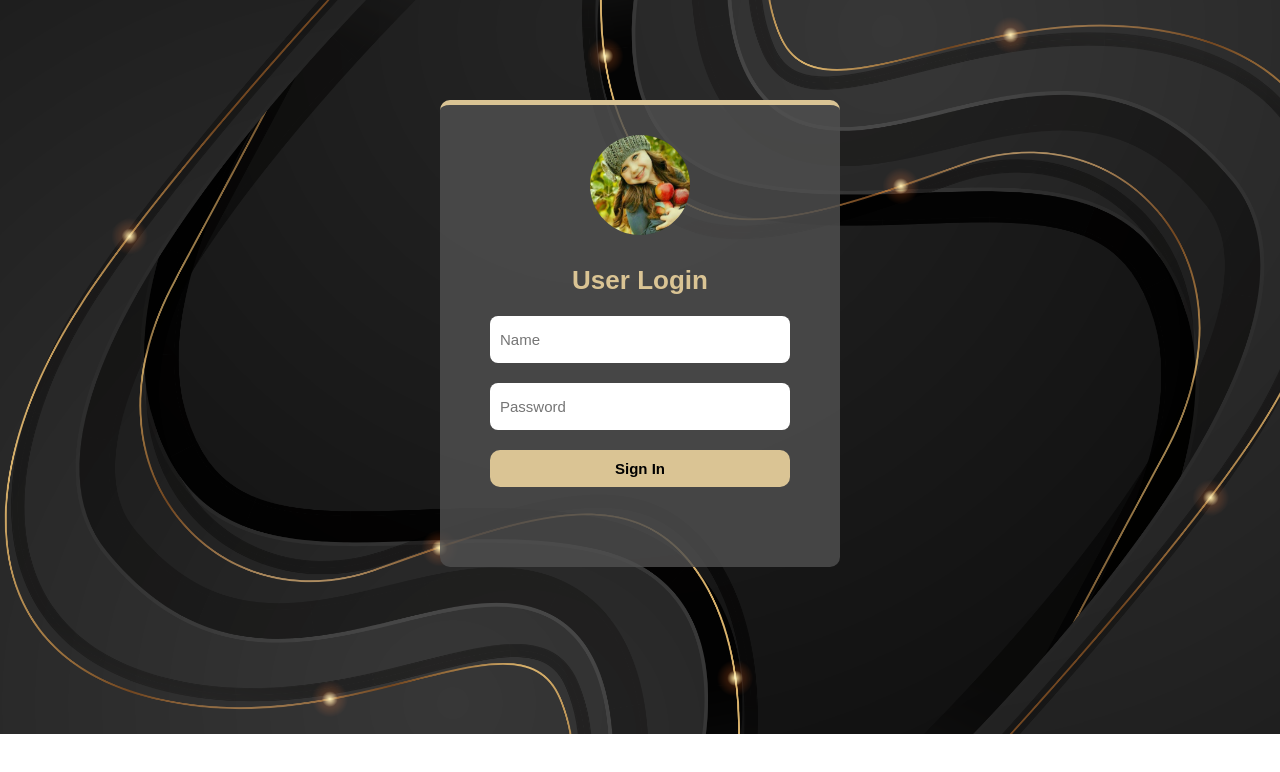
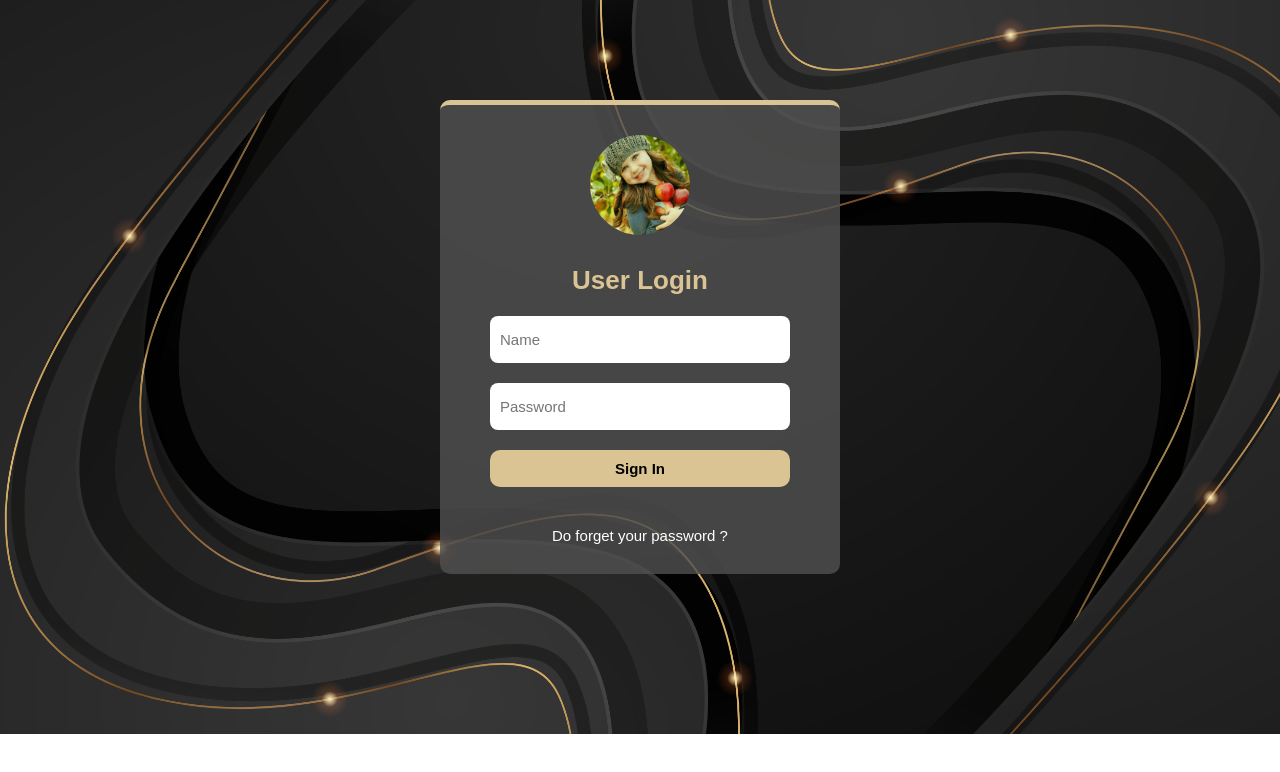
Before and after one commit to MahsumaRezai/From, a React (Create React App) app: page / in a window 1280 px wide. Shown: the top 772 px of the page. Built offline with nearby package versions, Linux system fonts and the light colour scheme.

Commit message:
add last commit for to night

```diff
--- a/src/Componet/Form/Form.js
+++ b/src/Componet/Form/Form.js
@@ -7,11 +7,12 @@ const Form = (props) => {
     return (
         <Fragment>
             <Cart>
-                <FormContact/>
+                <FormContact />
                 <form className={classes.form}>
                     <input placeholder="Name" />
                     <input placeholder="Password" />
                     <Button>Sign In</Button>
+                    <p>Do forget your password ?</p>
 
 
 
--- a/src/Componet/Form/Form.module.css
+++ b/src/Componet/Form/Form.module.css
@@ -18,6 +18,10 @@ input {
 }
 input:focus-visible {
     outline: none;
+}
+.form p {
+    color: white;
+    font-size: 15px;
 }
 
 
--- a/src/index.css
+++ b/src/index.css
@@ -25,7 +25,7 @@ body {
   padding: 10px;
   font-weight: bold;
   border-radius: 10px;
-  margin-bottom: 50px
+  margin-bottom: 20px
 }
 h1{
   font-size: 30px;
```
